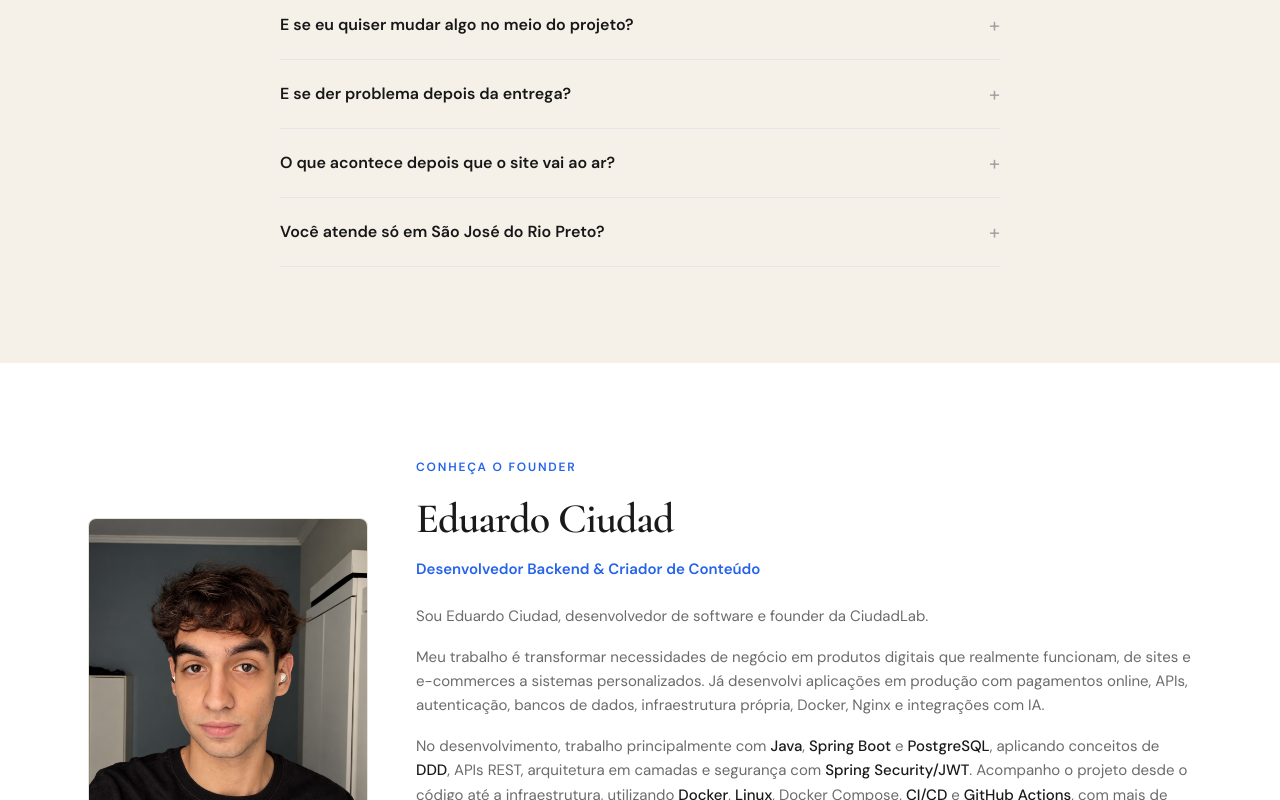
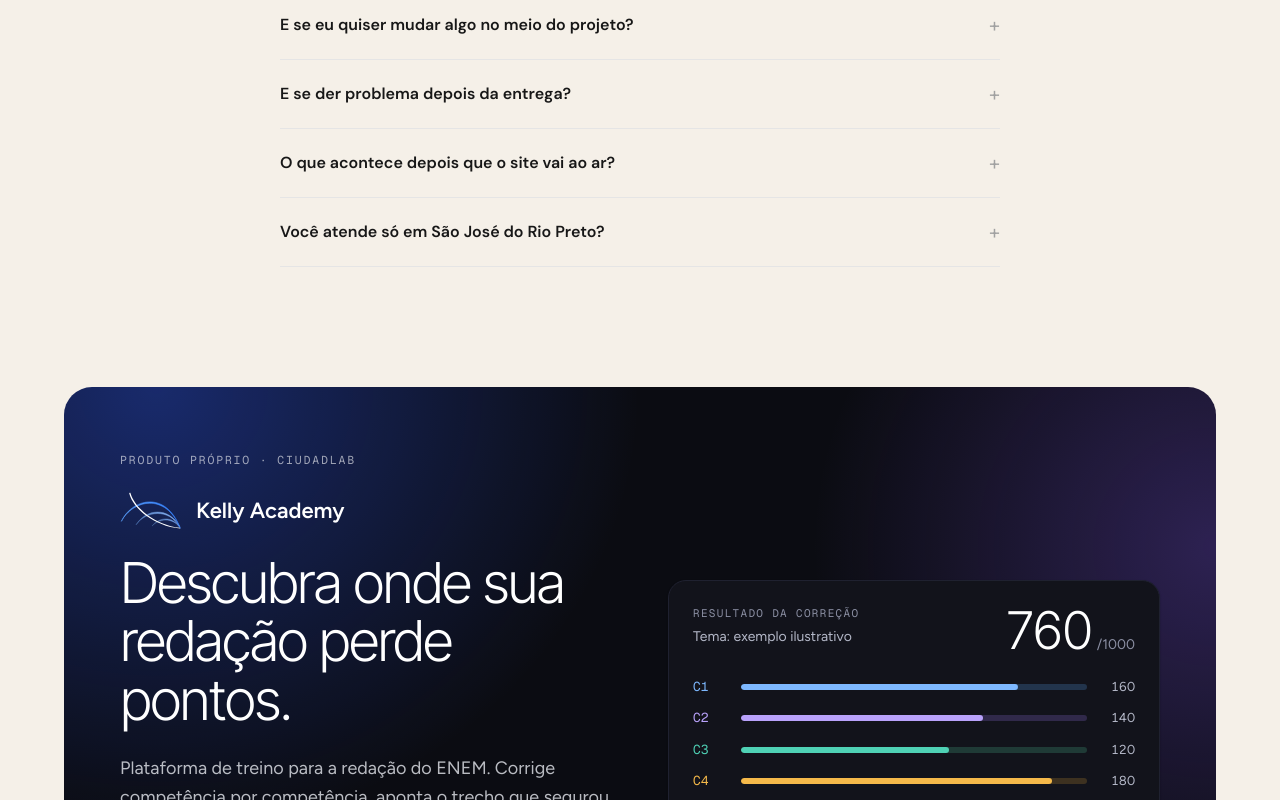
Before and after one commit to eduardo-Ciudad/ciudad.dev, a Next.js app: page / in a window 1280 px wide. Shown: the part 5495-6295 px from the top of the page. Built offline with nearby package versions, Linux system fonts and the light colour scheme; no server answers.

Commit message:
feat(kelly): adiciona produto na home

```diff
--- a/src/app/page.tsx
+++ b/src/app/page.tsx
@@ -9,6 +9,7 @@ import { Testimonials } from "@/components/Testimonials";
 import { Faq } from "@/components/sections/Faq";
 import { About } from "@/components/About";
 import { CtaFinal } from "@/components/CtaFinal";
+import { ProdutoKelly } from "@/components/ProdutoKelly";
 import { Footer } from "@/components/Footer";
 
 export const metadata: Metadata = {
@@ -29,6 +30,7 @@ export default function Home() {
         <HowItWorks />
         <Testimonials />
         <Faq />
+        <ProdutoKelly />
         <About />
         <CtaFinal />
       </main>
--- /dev/null
+++ b/src/components/ProdutoKelly.tsx
@@ -0,0 +1,138 @@
+import Image from "next/image";
+import Link from "next/link";
+import { KELLY_STATS, KELLY_STATUS, KELLY_URL } from "@/data/kelly";
+import { ScrollReveal } from "./ScrollReveal";
+
+const competencias = [
+  { rotulo: "C1", nota: 160, text: "text-kelly-c1", track: "bg-kelly-c1-bg", fill: "bg-kelly-c1" },
+  { rotulo: "C2", nota: 140, text: "text-kelly-c2", track: "bg-kelly-c2-bg", fill: "bg-kelly-c2" },
+  { rotulo: "C3", nota: 120, text: "text-kelly-c3", track: "bg-kelly-c3-bg", fill: "bg-kelly-c3" },
+  { rotulo: "C4", nota: 180, text: "text-kelly-c4", track: "bg-kelly-c4-bg", fill: "bg-kelly-c4" },
+  { rotulo: "C5", nota: 160, text: "text-kelly-c5", track: "bg-kelly-c5-bg", fill: "bg-kelly-c5" },
+] as const;
+
+export function ProdutoKelly() {
+  return (
+    <section id="kelly-academy" aria-labelledby="kelly-titulo" className="px-6 pb-24 pt-6">
+      <div className="mx-auto flex max-w-6xl flex-col gap-5">
+        <ScrollReveal>
+          <div className="kelly-glow flex flex-col items-center gap-12 rounded-[28px] px-6 py-10 text-kelly-text md:px-14 md:py-16 lg:flex-row lg:gap-14">
+            <div className="flex min-w-0 flex-1 flex-col gap-6">
+              <p className="font-kelly-mono text-[11.5px] tracking-[0.16em] text-white/60">
+                PRODUTO PRÓPRIO · CIUDADLAB
+              </p>
+
+              <div className="flex items-center gap-3.5">
+                <Image src="/img/kelly/kelly-simbolo.svg" width={62} height={38} alt="" aria-hidden="true" />
+                <p className="font-kelly-body text-[22px] font-semibold text-white">Kelly Academy</p>
+              </div>
+
+              <h2
+                id="kelly-titulo"
+                className="max-w-[560px] font-kelly-display text-[clamp(2.4rem,1.6rem+2.4vw,3.6rem)] font-light leading-[1.04] tracking-[-0.035em] text-white"
+              >
+                Descubra onde sua redação perde pontos.
+              </h2>
+
+              <p className="max-w-[520px] font-kelly-body text-lg leading-relaxed text-kelly-text/80">
+                Plataforma de treino para a redação do ENEM. Corrige competência por competência,
+                aponta o trecho que segurou a nota e mostra o que treinar a seguir. Pensada,
+                construída e mantida aqui.
+              </p>
+
+              <div className="grid grid-cols-3 border-y border-white/12 py-4">
+                {KELLY_STATS.map((stat, index) => (
+                  <div key={stat.rotulo} className={index === 0 ? "pr-2" : "border-l border-white/12 px-2 sm:px-4"}>
+                    <p className="font-kelly-display text-[26px] font-light leading-none text-white sm:text-[34px]">
+                      {stat.valor}
+                    </p>
+                    <p className="mt-2 font-kelly-body text-xs leading-tight text-kelly-text-2 sm:text-[13.5px]">
+                      {stat.rotulo}
+                    </p>
+                  </div>
+                ))}
+              </div>
+
+              <div className="flex flex-wrap items-center gap-3">
+                <Link
+                  href="/projetos/kelly-academy"
+                  className="inline-flex min-h-[52px] w-full items-center justify-center rounded-full bg-white px-6 font-kelly-body font-semibold text-[#0b1b3a] transition-colors hover:bg-white/90 focus-visible:outline-2 focus-visible:outline-offset-2 focus-visible:outline-white sm:w-auto"
+                >
+                  Ver o case completo →
+                </Link>
+                <a
+                  href={KELLY_URL}
+                  target="_blank"
+                  rel="noopener noreferrer"
+                  className="inline-flex min-h-[52px] w-full items-center justify-center rounded-full border border-white/30 px-6 font-kelly-body font-semibold text-white transition-colors hover:border-white/60 focus-visible:outline-2 focus-visible:outline-offset-2 focus-visible:outline-white sm:w-auto"
+                >
+                  Conhecer a Kelly ↗
+                </a>
+                <span className="rounded-full bg-kelly-warning/15 px-3 py-1.5 font-kelly-body text-[12.5px] font-semibold text-kelly-warning">
+                  {KELLY_STATUS}
+                </span>
+              </div>
+            </div>
+
+            <figure className="flex min-w-0 flex-1 flex-col gap-3.5 font-kelly-body">
+              <div className="flex flex-col gap-5 rounded-[18px] border border-kelly-border bg-kelly-surface p-6 shadow-[0_1px_2px_rgba(0,0,0,0.25)]">
+                <div className="flex items-start justify-between gap-4">
+                  <div>
+                    <p className="font-kelly-mono text-[11px] tracking-[0.12em] text-kelly-text-3">
+                      RESULTADO DA CORREÇÃO
+                    </p>
+                    <p className="mt-1.5 text-sm text-kelly-text-2">Tema: exemplo ilustrativo</p>
+                  </div>
+                  <div className="shrink-0 text-right">
+                    <span className="font-kelly-display text-[52px] font-light leading-none text-white">760</span>
+                    <span className="ml-1 text-sm text-kelly-text-3">/1000</span>
+                  </div>
+                </div>
+
+                <div className="flex flex-col gap-3">
+                  {competencias.map((competencia) => (
+                    <div key={competencia.rotulo} className="grid grid-cols-[36px_1fr_36px] items-center gap-3 text-[13px]">
+                      <span className={`font-kelly-mono ${competencia.text}`}>{competencia.rotulo}</span>
+                      <div className={`h-1.5 overflow-hidden rounded-full ${competencia.track}`}>
+                        <div
+                          className={`h-full rounded-full ${competencia.fill}`}
+                          style={{ width: `${competencia.nota / 2}%` }}
+                        />
+                      </div>
+                      <span className="text-right tabular-nums text-kelly-text-2">{competencia.nota}</span>
+                    </div>
+                  ))}
+                </div>
+
+                <div className="rounded-xl bg-kelly-tint px-4 py-3.5">
+                  <p className="text-[12.5px] font-semibold text-kelly-accent-text">
+                    Treine a seguir: Competência 3
+                  </p>
+                  <p className="mt-1.5 text-[13.5px] leading-relaxed text-[#cfd2dd]">
+                    O argumento do 2º parágrafo afirma sem comprovar. Use um repertório do eixo do
+                    tema para sustentar a tese.
+                  </p>
+                </div>
+              </div>
+              <figcaption className="text-xs text-kelly-text/55">
+                Exemplo ilustrativo da tela de resultado.
+              </figcaption>
+            </figure>
+          </div>
+        </ScrollReveal>
+
+        <Link
+          href="/radar"
+          className="flex flex-wrap items-center gap-4 rounded-2xl border border-card-border bg-card px-6 py-[18px] transition-colors hover:border-accent-border focus-visible:outline-2 focus-visible:outline-offset-2 focus-visible:outline-accent"
+        >
+          <span className="text-[11px] font-semibold uppercase tracking-[0.14em] text-muted">Também da CiudadLab</span>
+          <span className="font-heading text-2xl font-semibold">Radar</span>
+          <span className="text-[14.5px] text-muted">
+            Painel que lê o Google Analytics do seu site e te conta o que importa.
+          </span>
+          <span className="ml-auto text-sm font-semibold text-accent">Conhecer o Radar →</span>
+        </Link>
+      </div>
+    </section>
+  );
+}
--- a/src/data/navegacao.ts
+++ b/src/data/navegacao.ts
@@ -2,6 +2,11 @@ import { precos } from "./precos";
 import { getProjeto, hasCase } from "./projetos";
 
 const projetosDoMenu = [
+  {
+    slug: "kelly-academy",
+    title: "Kelly Academy",
+    meta: "Produto próprio",
+  },
   {
     slug: "gabikids",
     title: "GabiKids",
```
